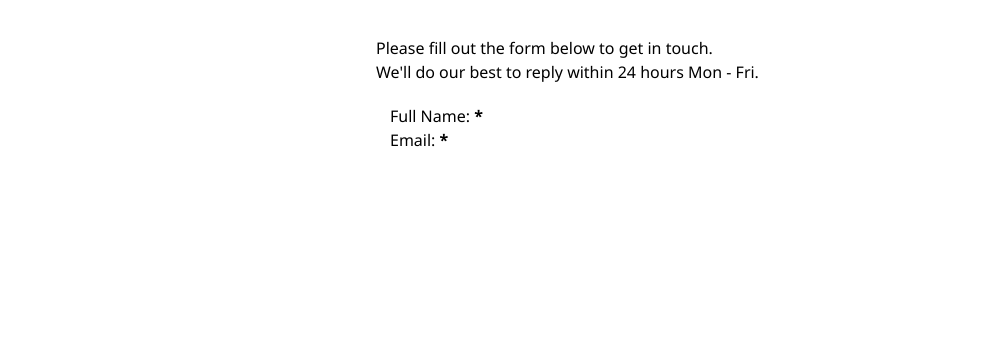
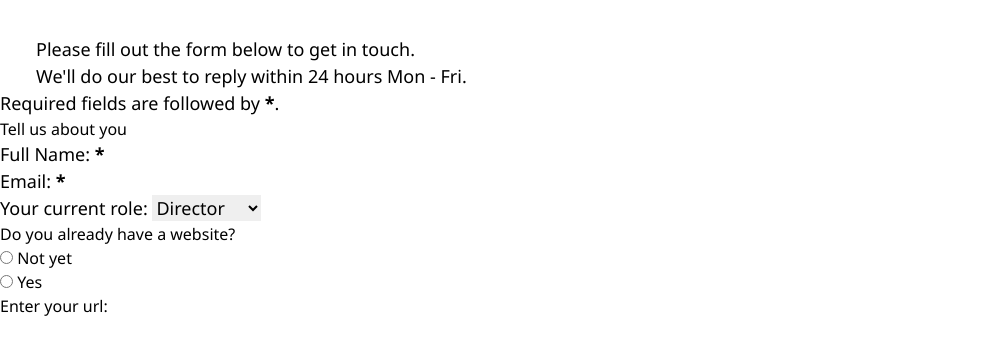
Before and after one commit to angusgee/web-dev-survey, a website: page index.html in a window 1280 px wide. Shown: the part 104-458 px from the top of the page, without its empty margins (0-985 px from the left). Drawn offline with Linux system fonts and the light colour scheme.

Commit message:
Add markup for second section

```diff
--- a/index.html
+++ b/index.html
@@ -10,17 +10,21 @@
   </head>
   <body>
     <main class="w-100">
-      <section class="max-w-[600px] mx-auto mt-16">
-        <h1 id="title" class="text-3xl text-center">
+      <form action="post" id="survey-form">
+        <h1 id="title" class="max-w-[600px] mx-auto mt-16 text-3xl text-center">
           Web Development and Design Enquiries
         </h1>
         <p id="description" class="mt-10 mx-auto pl-9">
           Please fill out the form below to get in touch.<br />
           We'll do our best to reply within 24 hours Mon - Fri.
         </p>
-      </section>
-      <section class="mt-5">
-        <form action="post" id="survey-form">
+        <p>
+          Required fields are followed by
+          <strong><span aria-label="required">*</span></strong
+          >.
+        </p>
+        <section id="contact-info">
+          <h2>Tell us about you</h2>
           <!-- Full name -->
           <p>
             <label for="name">
@@ -37,10 +41,37 @@
             </label>
             <input type="mail" id="email" name="email" required />
           </p>
-          <!--  -->
-        </form>
-      </section>
+          <!-- Current role -->
+          <p>
+            <label for="role">
+              <span>Your current role:</span>
+            </label>
+            <select id="role" name="role">
+              <option value="Director">Director</option>
+              <option value="Freelancer">Freelancer</option>
+              <option value="Developer">Developer</option>
+              <option value="Designer">Designer</option>
+              <option value="Student">Student</option>
+              <option value="Other">Other</option>
+            </select>
+          </p>
+        </section>
+        <section>
+          <fieldset>
+            <legend>Do you already have a website?</legend>
+
+            <input type="radio" id="no" name="existing-owner" value="no" />
+            <label for="no">Not yet</label><br />
+
+            <input type="radio" id="yes" name="existing-owner" value="yes" />
+            <label for="yes">Yes</label><br />
+          </fieldset>
+          <label for="url"
+            >Enter your url:
+            <input type="url" id="url" name="url" />
+          </label>
+        </section>
+      </form>
     </main>
-    <script src="" async defer></script>
   </body>
 </html>
--- a/input.css
+++ b/input.css
@@ -6,8 +6,6 @@ body {
   font-family: "Segoe UI", Tahoma, Geneva, Verdana, sans-serif;
 }
 
-form {
-  max-width: 500px;
-  min-width: 300px;
-  margin: 0 auto;
+p {
+  font-size: large;
 }
```
Also changed, not shown: css/styles.css.
